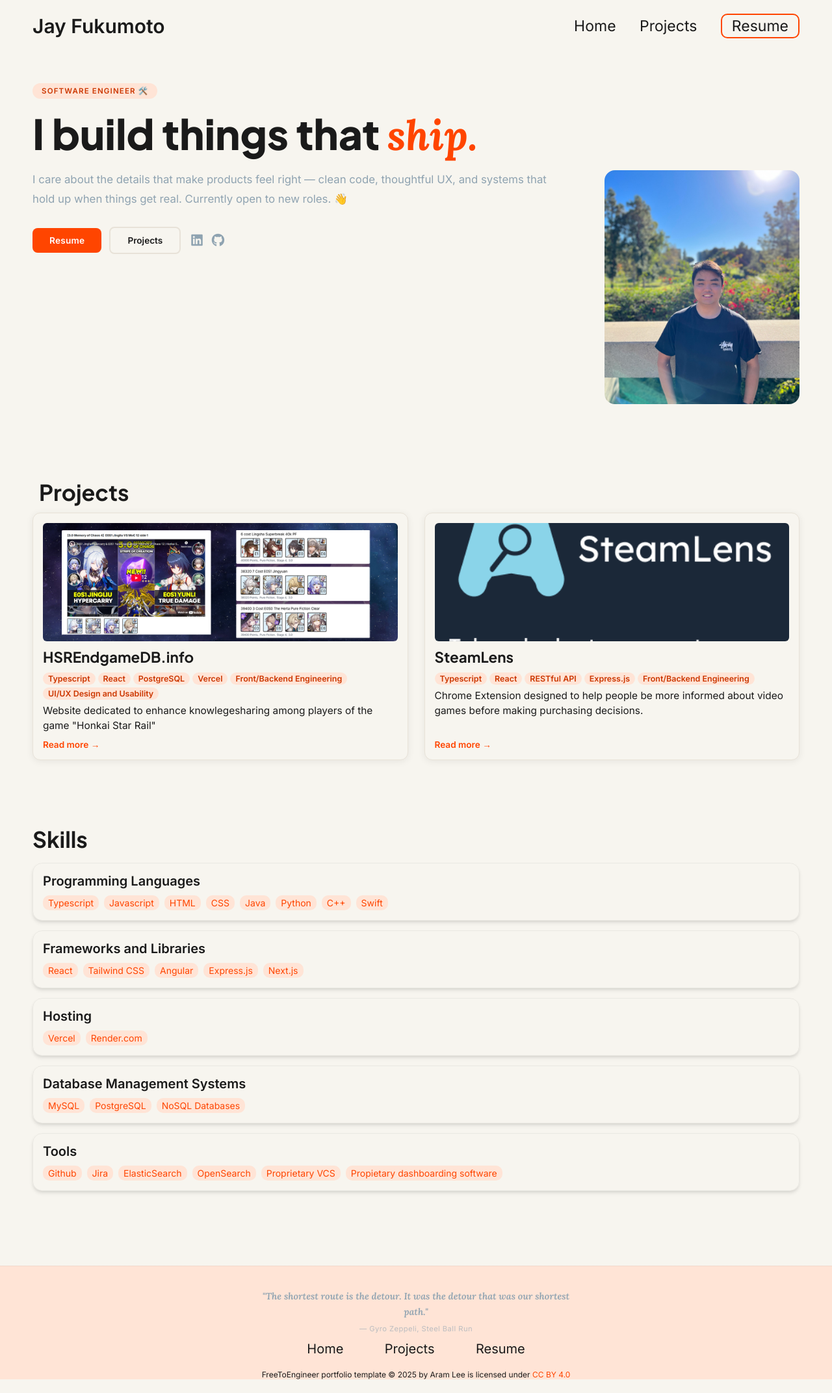
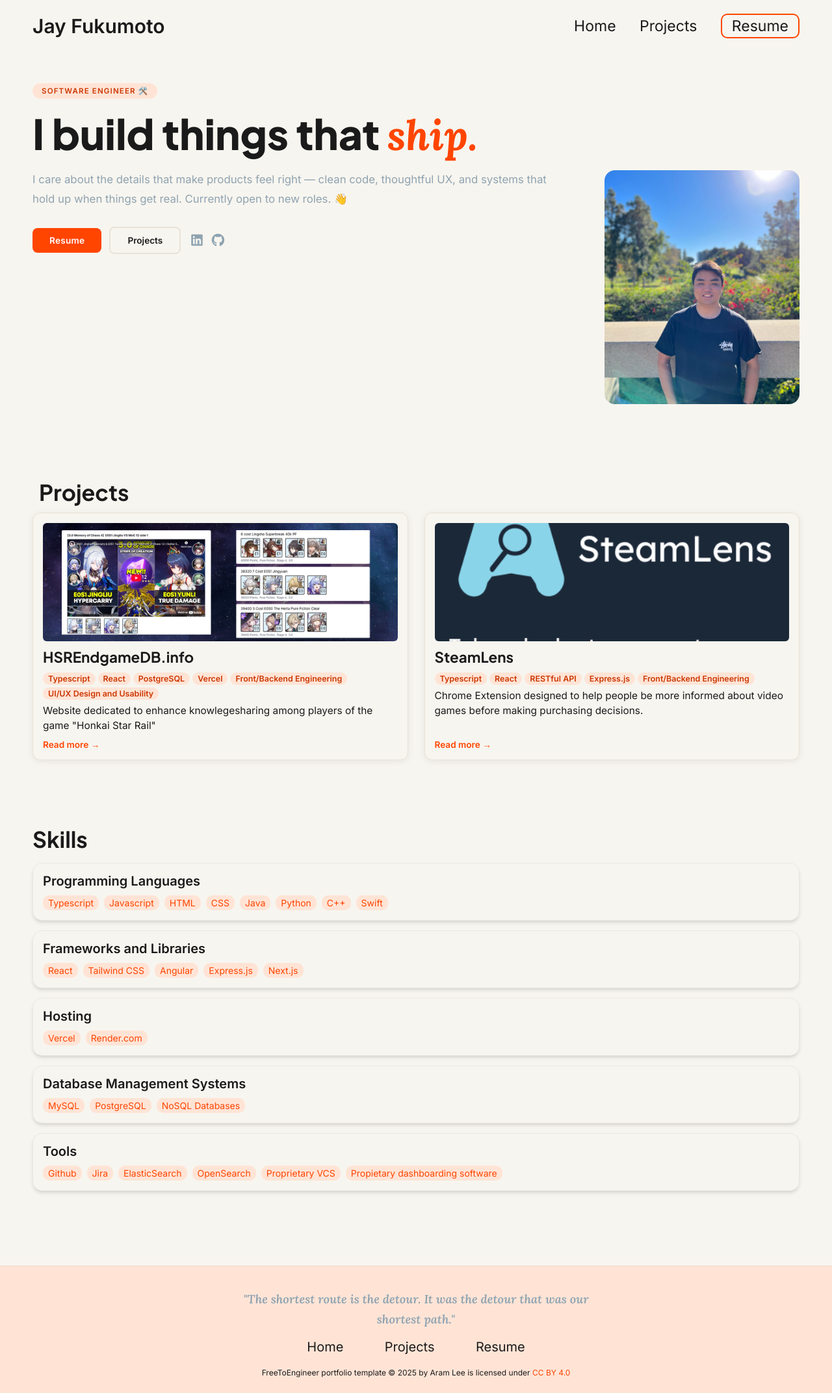
Before and after one commit to jayfuku/jayfuku.github.io, a Jekyll site: the page built from index.html, in a window 1280 px wide. Shown: the whole page at 65% size. Built offline with Jekyll 4.4.1, drawn with Linux system fonts in a browser that asks for light colours; before the commit the page ends 2123 px from its top, so only the background shows below that.

Commit message:
fix: remove quote attribution, enlarge quote text, add footer bottom padding

```diff
--- a/_includes/footer.html
+++ b/_includes/footer.html
@@ -2,7 +2,6 @@
   <div class="footer-content">
     <div class="footer-quote">
       <p class="quote-text">"The shortest route is the detour. It was the detour that was our shortest path."</p>
-      <p class="quote-attr">— Gyro Zeppeli, Steel Ball Run</p>
     </div>
     <div class="links">
       <a href="/"><span>Home</span></a>
--- a/css/styles.css
+++ b/css/styles.css
@@ -521,26 +521,17 @@
 
 .footer-quote {
     text-align: center;
-    padding: 36px 24px 12px;
+    padding: 36px 24px 16px;
 }
 
 .footer-quote .quote-text {
     font-family: 'Lora', serif;
     font-style: italic;
-    font-size: 0.9rem;
+    font-size: 1.15rem;
     color: var(--muted-color);
-    max-width: 480px;
-    margin: 0 auto 6px;
+    max-width: 560px;
+    margin: 0 auto;
     line-height: 1.65;
-}
-
-.footer-quote .quote-attr {
-    font-family: 'Inter', sans-serif;
-    font-size: 0.7rem;
-    color: var(--muted-color);
-    opacity: 0.6;
-    margin: 0;
-    letter-spacing: 0.04em;
 }
 
 footer {
@@ -597,7 +588,8 @@
     flex-direction: column;
     flex-wrap: wrap;
     text-align: center;
-    gap: 0;  /* Changed from 10px to 0 */
+    gap: 0;
+    padding-bottom: 24px;
 }
 
 footer span, p {
```
